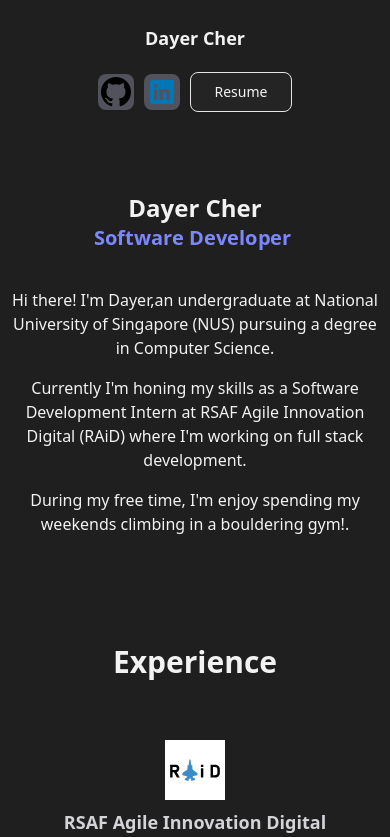
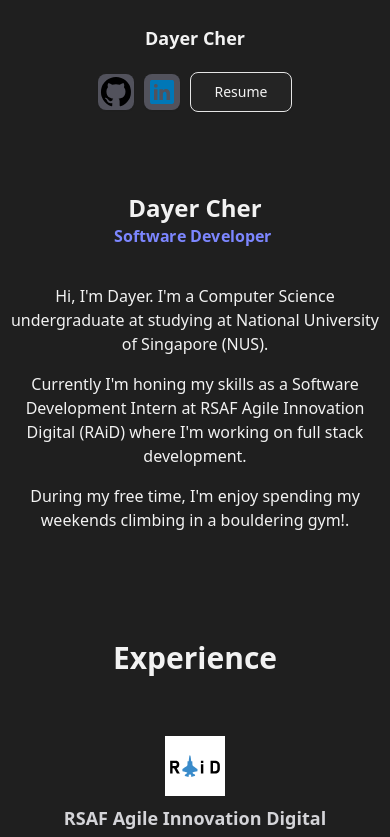
Before and after one commit to dayercher005/Portfolio, a React (Vite) app: page / in a window 390 px wide. Shown: the top 837 px of the page. Built offline with nearby package versions, Linux system fonts and the light colour scheme.

Commit message:
style: minor ui changes

```diff
--- a/src/components/hero/hero.tsx
+++ b/src/components/hero/hero.tsx
@@ -22,7 +22,7 @@ export const Hero: FC = () => {
                     delay={delay}
                 >
                     <FlipUp
-                        className="text-xl md:text-2xl font-semibold text-indigo-400"
+                        className="text-md md:text-2xl font-bold text-indigo-400"
                         words={professions}
                     />
                 </RiseUp>
--- a/src/data/hero.ts
+++ b/src/data/hero.ts
@@ -12,7 +12,7 @@ export const HeroData: HeroData = {
     firstName: "Dayer",
     lastName: "Cher",
     description: [
-        "Hi there! I'm Dayer,an undergraduate at National University of Singapore (NUS) pursuing a degree in Computer Science.",
+        "Hi, I'm Dayer. I'm a Computer Science undergraduate at studying at National University of Singapore (NUS).",
         "Currently I'm honing my skills as a Software Development Intern at RSAF Agile Innovation Digital (RAiD) where I'm working on full stack development.",
         "During my free time, I'm enjoy spending my weekends climbing in a bouldering gym!."
     ],
@@ -20,7 +20,7 @@ export const HeroData: HeroData = {
     github: "https://github.com/dayercher005",
     resume: "",
     professions: [
-        "Computer Science Student",
-        "Software Developer"
+        "Undergraduate",
+        "Software Developer",
     ]
 }
```
